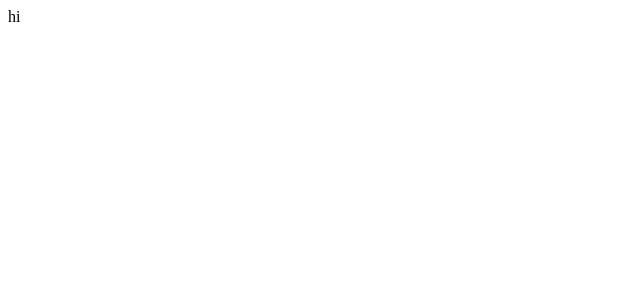
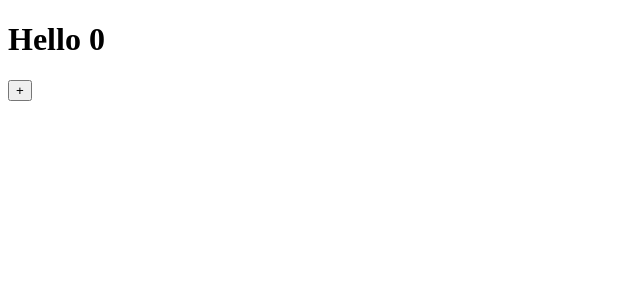
Before and after one commit to widrns15/nextjs-intro, a Next.js app: page / in a window 1280 px wide. Shown: the top 300 px of the page, without its empty margins (0-640 px from the left). Built offline with nearby package versions, Linux system fonts and the light colour scheme.

Commit message:
🥽 test: 카운터를 만들어 CSR과 SSR 차이점 구분해보기

```diff
--- a/pages/index.js
+++ b/pages/index.js
@@ -1,3 +1,11 @@
+import { useState } from "react";
+
 export default function Home() {
-  return "hi";
+  const [counter, setCounter] = useState(0);
+  return (
+    <div>
+      <h1>Hello {counter}</h1>
+      <button onClick={() => setCounter((prev) => prev + 1)}>+</button>
+    </div>
+  );
 }
```
